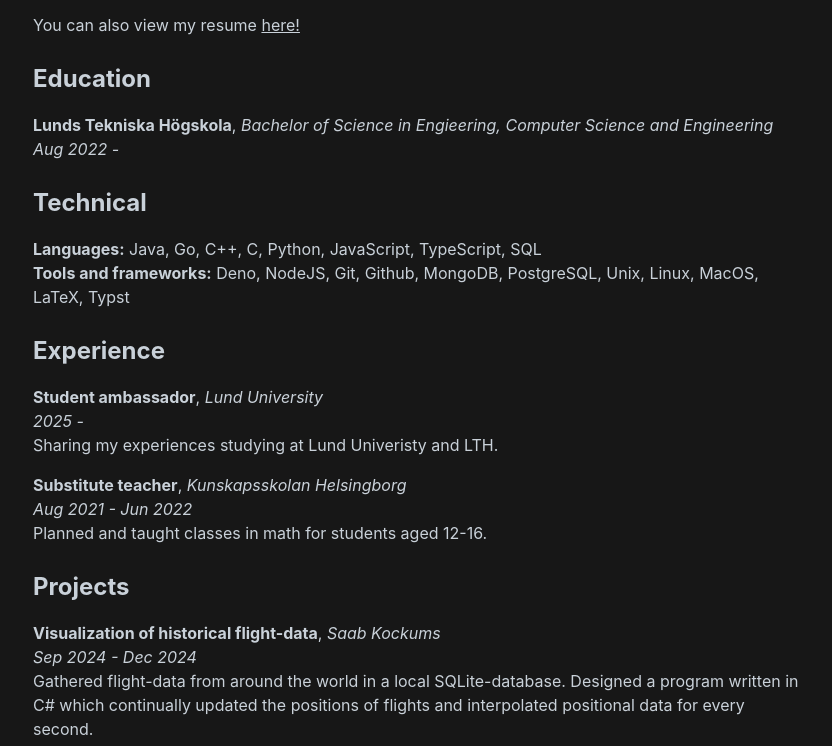
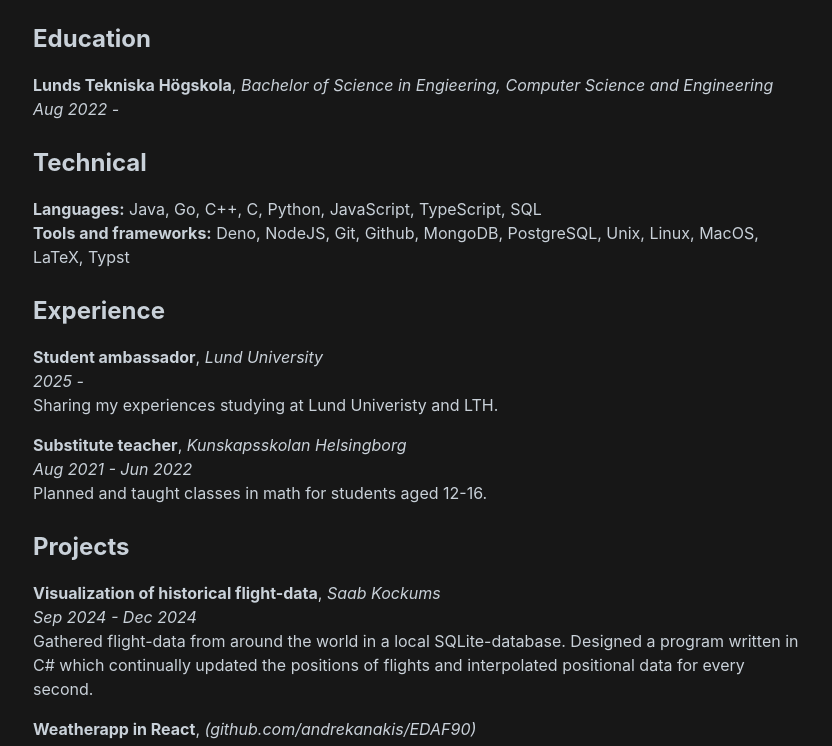
Before and after one commit to andrekanakis/andrekanakis.github.io, a plain HTML site: page about.html in a window 1280 px wide. Shown: the part 105-851 px from the top of the page, without its empty margins (223-1055 px from the left). Drawn offline with Linux system fonts and the light colour scheme.

Commit message:
removed pdf cv

```diff
--- a/about.html
+++ b/about.html
@@ -25,10 +25,6 @@
       </nav>
     </div>
     <hr>
-    <p>
-      You can also view my resume <a href="assets/cv_swedish.pdf" target="_blank"><u>here!</u></a>
-    </p>
-
 
     <section>
       <h2>Education</h2>
@@ -106,8 +102,8 @@
     <section>
       <h2>Miscellaneous</h2>
       <p>
-        <b>Setup: </b>I mainly develop on my M3 Macbook Air and a Glove80 keyboard with a custom 52-key layout.For the
-        most part I write code in Helix or nvim and using Ghostty as my terminal emulator of choice.
+        <b>Setup: </b>I mainly develop on my M3 Macbook Air and a Glove80 keyboard with a custom 52-key layout.
+        For the most part I write code in Helix or nvim and using Ghostty as my terminal emulator of choice.
       </p>
       <p>
         <b>Motorcycles: </b>My first motorcycle was a Honda CBR125R that I got when I was 16 and then I got a BMW
```
Also changed, not shown: 1 other file.
